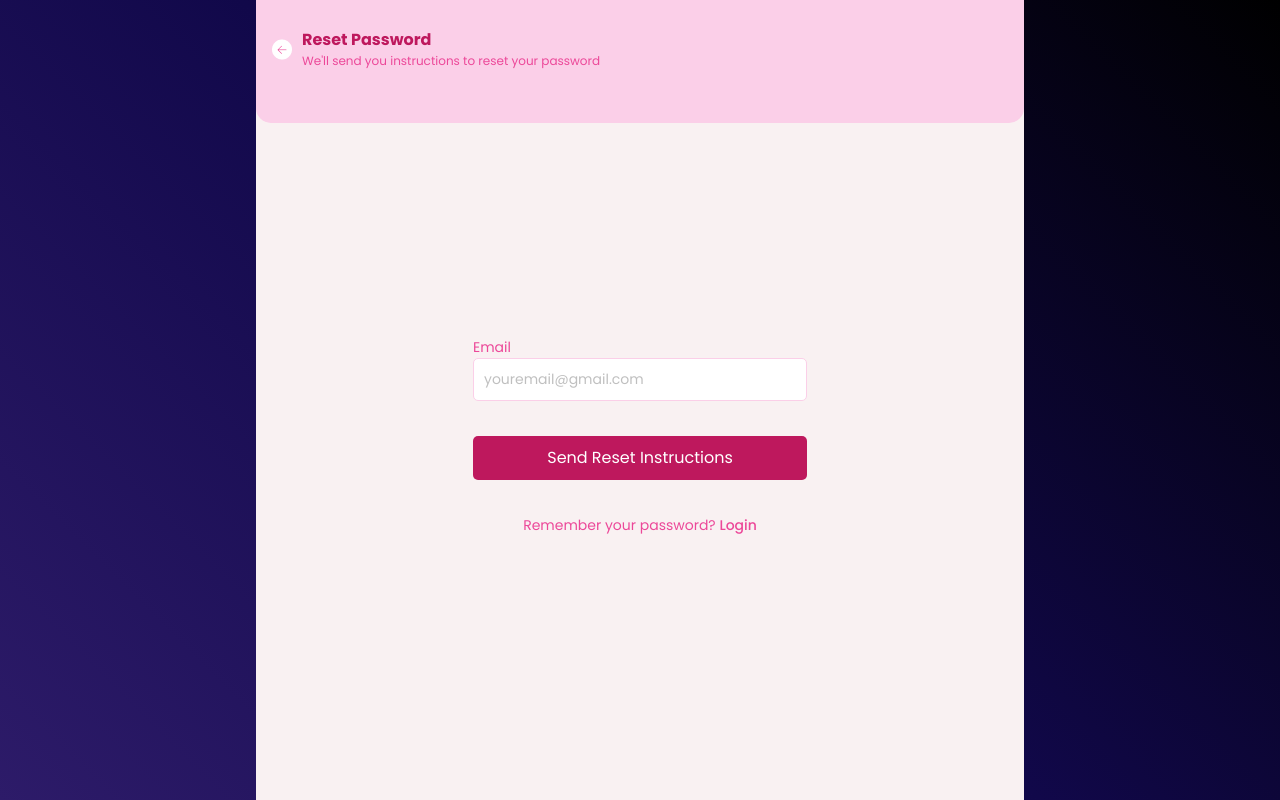
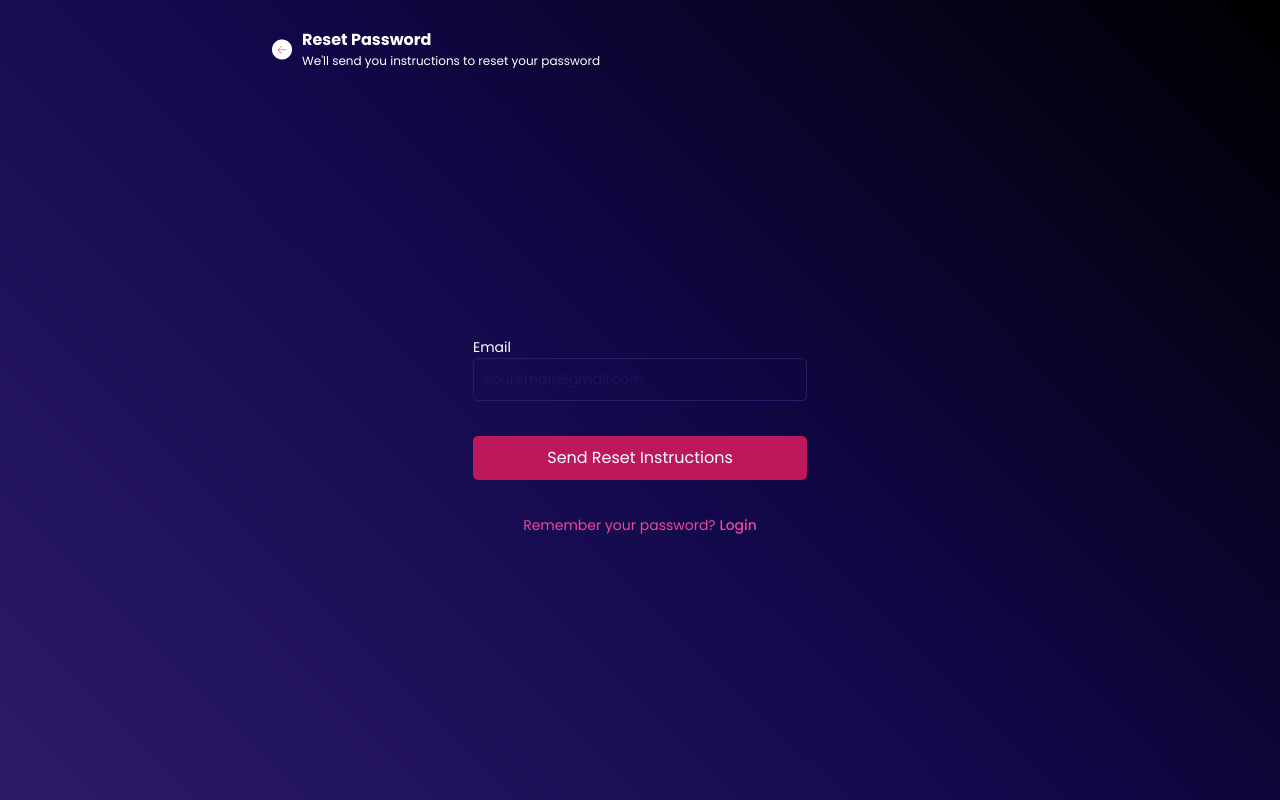
Before and after one commit to BusandCode/DailyLoad, a Next.js app: page /reset-password in a window 1280 px wide. Built offline with nearby package versions, Linux system fonts and the light colour scheme.

Commit message:
dashboard

```diff
--- a/app/dashboard/page.js
+++ b/app/dashboard/page.js
@@ -2,7 +2,7 @@ import React from 'react'
 
 const page = () => {
   return (
-    <section className='bg-[#F9F1F2] h-full p-3 lg:w-3/5 lg:mx-auto'>
+    <section className='h-full p-3 lg:w-3/5 lg:mx-auto'>
 
     </section>
   )
--- a/app/reset-password/page.js
+++ b/app/reset-password/page.js
@@ -57,20 +57,20 @@ const ResetPasswordPage = () => {
   };
 
   return (
-    <section className="min-h-screen bg-[#F9F1F2] h-full lg:w-3/5 lg:mx-auto">
-        <div className="bg-[#FBCFE8] w-full h-[123px] rounded-bl-[15px] rounded-br-[15px]">
+    <section className="min-h-screen h-full lg:w-3/5 lg:mx-auto">
+        <div className="w-full h-[123px] rounded-bl-[15px] rounded-br-[15px]">
             <div className="flex items-center gap-[10px] py-7 px-4">
                 <Link href="/login">
                     <Image src="/back-bg.png" width={20} height={20} alt="back-button" />
                 </Link>
                 <div>
-                    <h1 className='text-[#BE185D] text-[16px] font-bold'>Reset Password</h1>
-                    <h3 className='text-[#EC4899] text-[12px] font-normal'>We&apos;ll send you instructions to reset your password</h3>
+                    <h1 className='text-white text-[16px] font-bold'>Reset Password</h1>
+                    <h3 className='text-white text-[12px] font-normal'>We&apos;ll send you instructions to reset your password</h3>
                 </div>
             </div>
             <form onSubmit={handleResetPassword} className='flex flex-col justify-center gap-[35px] items-center min-h-[calc(100vh-123px)]'>
                 {error && (
-                  <div className='bg-red-100 border border-red-400 text-red-700 px-4 py-2 rounded w-[334px]'>
+                  <div className='bg-white text-red-700 px-4 py-2 rounded w-[334px]'>
                     {error}
                   </div>
                 )}
@@ -91,10 +91,10 @@ const ResetPasswordPage = () => {
                 ) : (
                   <>
                     <div className='flex flex-col items-start'>
-                      <label className='text-[#EC4899] text-[14px] font-light'>Email</label>
+                      <label className='text-white text-[14px] font-light'>Email</label>
                       <input
                         type="email"
-                        className='w-[334px] outline-none border-[1px] bg-[#FFFFFF] border-[#FBCFE8] h-[43px] rounded-[5px] p-[10px] text-[14px] text-[#00000080]'
+                        className='w-[334px] outline-none border-[1px] border-[#2d1b69] h-[43px] rounded-[5px] p-[10px] text-[14px] text-[#2d1b69]'
                         placeholder='youremail@gmail.com'
                         maxLength={50}
                         value={email}
```
Also changed, not shown: app/signup/slides/page.js (+1 -1 lines).
